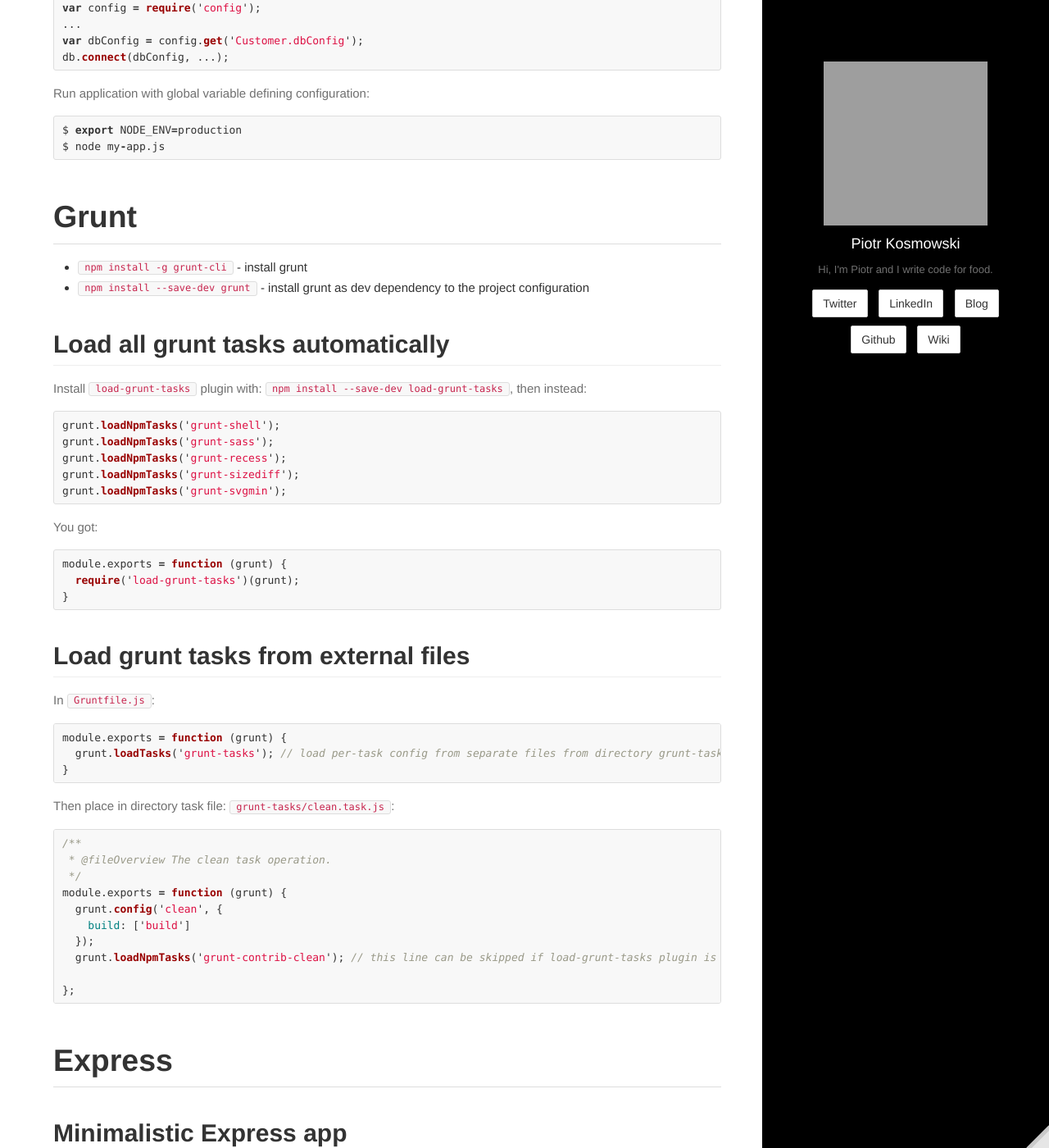
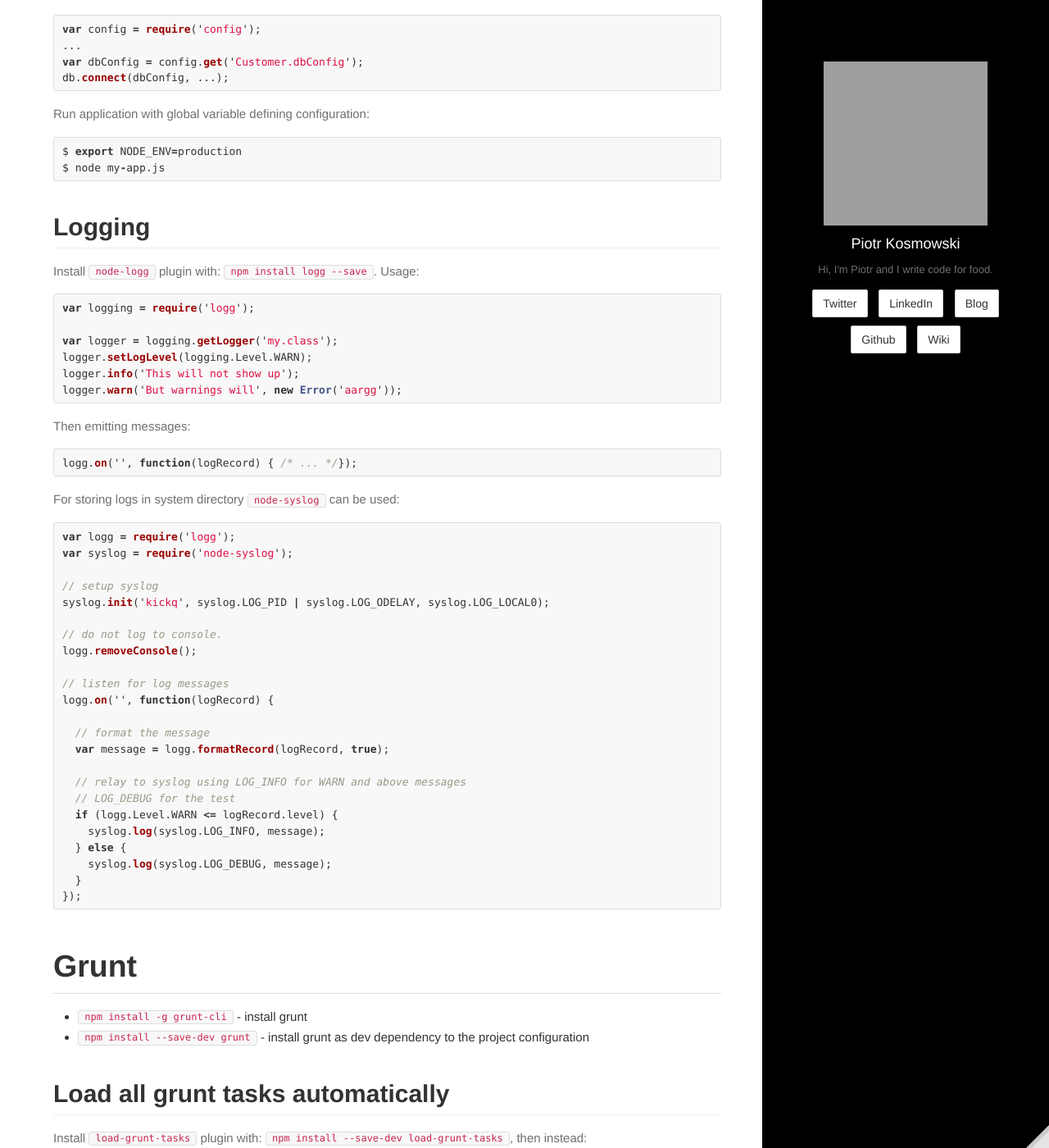
Before and after one commit to kospiotr/kospiotr.github.io, a Jekyll site: the page built from wiki/node-js.md, in a window 1280 px wide and 1400 px high, scrolled down 1655 px. Shown: the whole window at 82% size. Built offline with Jekyll 4.4.1, drawn with Linux system fonts in a browser that asks for light colours; Markdown is read by kramdown in place of the engine named in the settings; grey boxes are pictures that could not be loaded.

Commit message:
Update node-js.md

````diff
--- a/wiki/node-js.md
+++ b/wiki/node-js.md
@@ -66,6 +66,54 @@ Run application with global variable defining configuration:
 $ export NODE_ENV=production
 $ node my-app.js
 ```
+
+##Logging
+Install `node-logg` plugin with: `npm install logg --save`.
+Usage:
+
+```js
+var logging = require('logg');
+
+var logger = logging.getLogger('my.class');
+logger.setLogLevel(logging.Level.WARN);
+logger.info('This will not show up');
+logger.warn('But warnings will', new Error('aargg'));
+```
+
+Then emitting messages:
+
+```js
+logg.on('', function(logRecord) { /* ... */});
+```
+
+For storing logs in system directory `node-syslog` can be used:
+
+```js
+var logg = require('logg');
+var syslog = require('node-syslog');
+
+// setup syslog
+syslog.init('kickq', syslog.LOG_PID | syslog.LOG_ODELAY, syslog.LOG_LOCAL0);
+
+// do not log to console.
+logg.removeConsole();
+
+// listen for log messages
+logg.on('', function(logRecord) {
+
+  // format the message
+  var message = logg.formatRecord(logRecord, true);
+
+  // relay to syslog using LOG_INFO for WARN and above messages
+  // LOG_DEBUG for the test
+  if (logg.Level.WARN <= logRecord.level) {
+    syslog.log(syslog.LOG_INFO, message);
+  } else {
+    syslog.log(syslog.LOG_DEBUG, message);
+  }
+});
+```
+
 
 #Grunt
 
````
